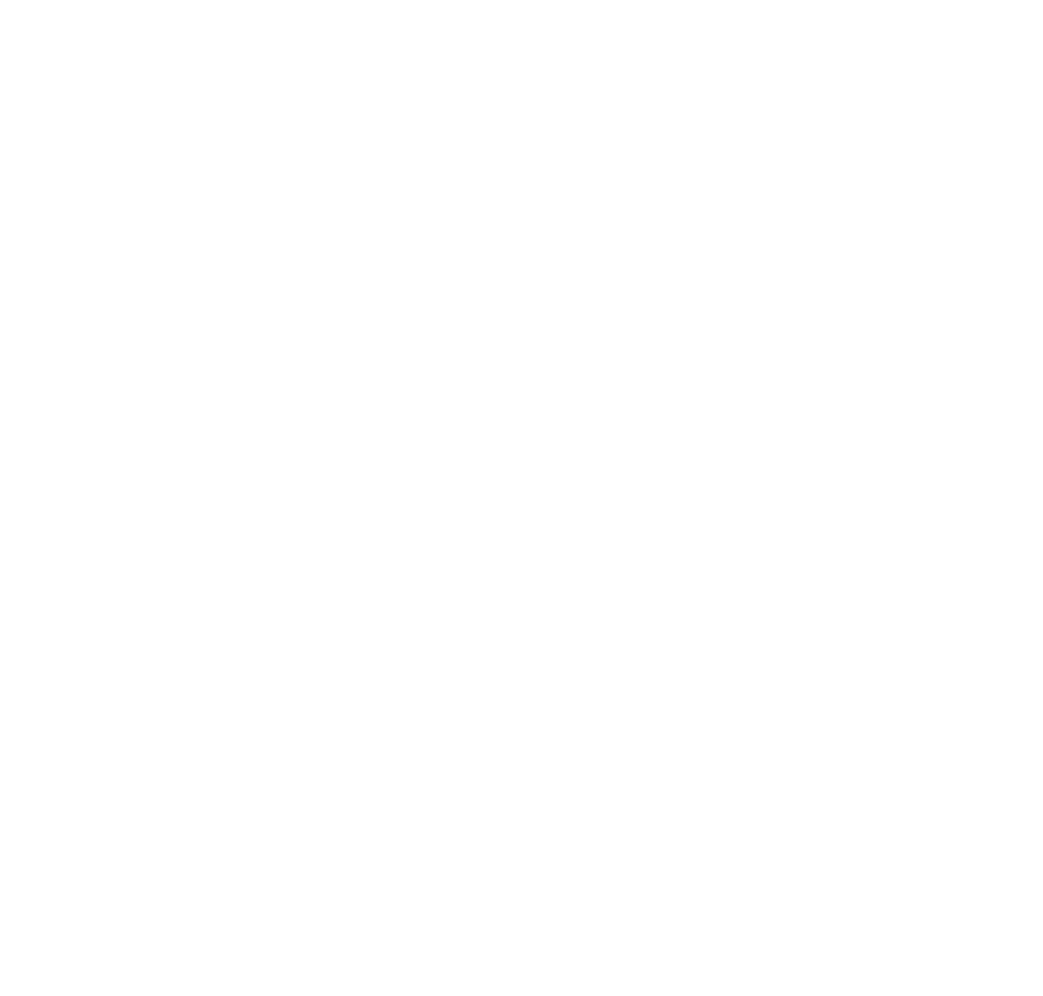
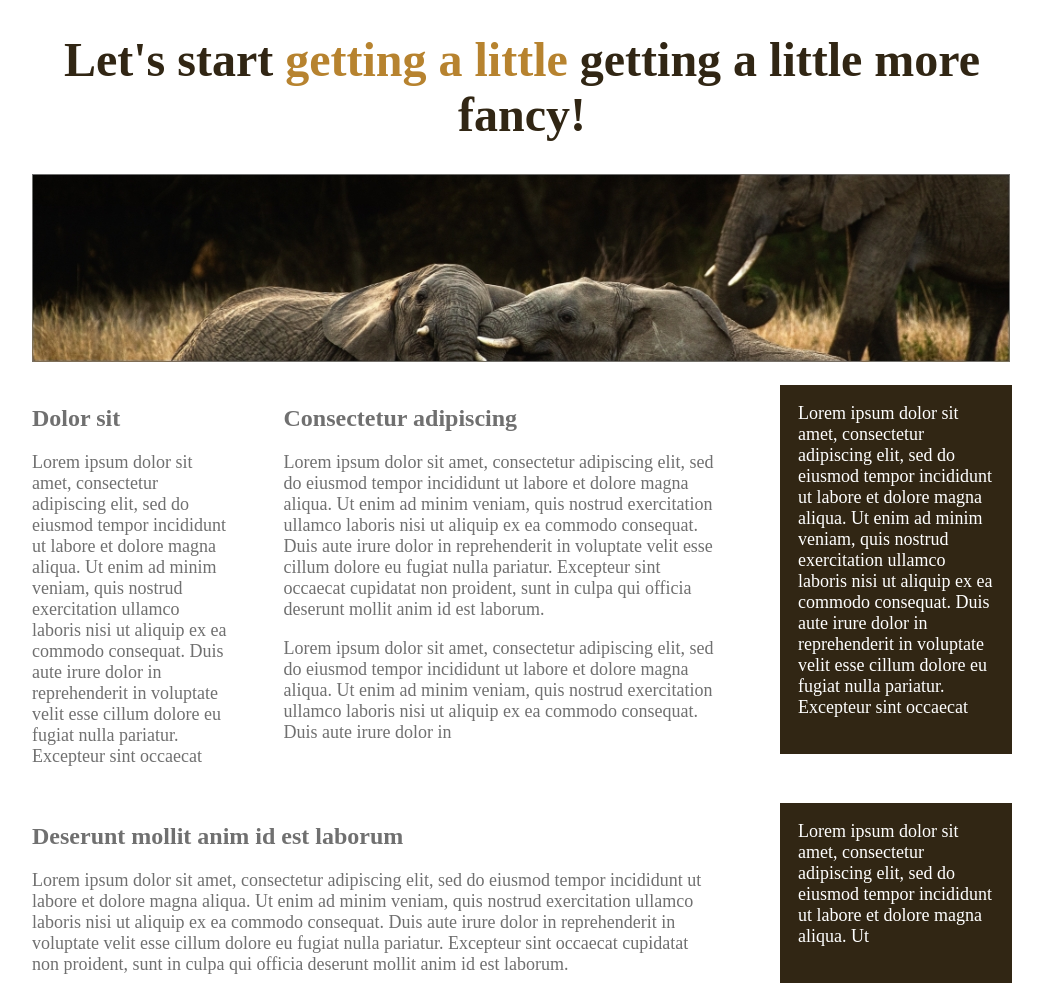
Before and after one commit to rob-1four/responsive-web-design, a plain HTML site: page think-responsively/index.html in a window 1280 px wide. Shown: the whole page, without its empty margins (118-1161 px from the left). Before the commit the page ends 800 px from the top, so only its background shows below. Drawn offline with Linux system fonts and the light colour scheme.

Commit message:
finish HTML part, working on css

```diff
--- a/think-responsively/css/style.css
+++ b/think-responsively/css/style.css
@@ -0,0 +1,68 @@
+body {
+  font-size: 1.125rem;
+  color: #707070;
+  margin: 0;
+}
+
+/* typhography */
+
+h1 {
+  font-size: 3rem;
+  color: #312614;
+  text-align: center;
+}
+
+h1 span {
+  color: #b7832f;
+}
+
+h2 {
+  font-size: 1.5rem;
+}
+
+p {
+  margin-top: 0;
+}
+
+.col-accent {
+  background: #312614;
+  color: white;
+  padding: 1em;
+}
+
+/* Layout */
+
+img {
+  max-width: 100%;
+}
+
+.container {
+  width: 95%;
+  max-width: 980px;
+  margin: 0 auto;
+}
+
+.columns {
+  display: flex;
+  justify-content: space-between;
+  align-items: flex-start;
+  margin: 1em 0;
+}
+
+.col-1 {
+  width: 20%;
+}
+
+.col-2 {
+  width: 45%;
+}
+
+.col-3 {
+  width: 70%;
+}
+
+.col-accent {
+  background: #312614;
+  color: white;
+  padding: 1em;
+}
--- a/think-responsively/index.html
+++ b/think-responsively/index.html
@@ -4,9 +4,36 @@
     <meta charset="UTF-8">
     <meta http-equiv="X-UA-Compatible" content="IE=edge">
     <meta name="viewport" content="width=device-width, initial-scale=1.0">
-    <title>Blog</title>
+    <link rel="stylesheet" href="./css/style.css">
+    <title>Animal Planet</title>
 </head>
 <body>
-
+    <div class="container">
+        <h1>Let's start <span>getting a little</span> getting a little more fancy!</h1>
+        <img src="./images/elephants.jpg" alt="elephants">
+        <div class="columns">
+            <div class="col col-1">
+                <h2>Dolor sit</h2>
+                <p>Lorem ipsum dolor sit amet, consectetur adipiscing elit, sed do eiusmod tempor incididunt ut labore et dolore magna aliqua. Ut enim ad minim veniam, quis nostrud exercitation ullamco laboris nisi ut aliquip ex ea commodo consequat. Duis aute irure dolor in reprehenderit in voluptate velit esse cillum dolore eu fugiat nulla pariatur. Excepteur sint occaecat</p>
+            </div>
+            <div class="col col-2">
+                <h2>Consectetur adipiscing</h2>
+                <p>Lorem ipsum dolor sit amet, consectetur adipiscing elit, sed do eiusmod tempor incididunt ut labore et dolore magna aliqua. Ut enim ad minim veniam, quis nostrud exercitation ullamco laboris nisi ut aliquip ex ea commodo consequat. Duis aute irure dolor in reprehenderit in voluptate velit esse cillum dolore eu fugiat nulla pariatur. Excepteur sint occaecat cupidatat non proident, sunt in culpa qui officia deserunt mollit anim id est laborum.</p>
+                <p>Lorem ipsum dolor sit amet, consectetur adipiscing elit, sed do eiusmod tempor incididunt ut labore et dolore magna aliqua. Ut enim ad minim veniam, quis nostrud exercitation ullamco laboris nisi ut aliquip ex ea commodo consequat. Duis aute irure dolor in </p>
+            </div>
+            <div class="col col-1 col-accent">
+                <p>Lorem ipsum dolor sit amet, consectetur adipiscing elit, sed do eiusmod tempor incididunt ut labore et dolore magna aliqua. Ut enim ad minim veniam, quis nostrud exercitation ullamco laboris nisi ut aliquip ex ea commodo consequat. Duis aute irure dolor in reprehenderit in voluptate velit esse cillum dolore eu fugiat nulla pariatur. Excepteur sint occaecat</p>
+            </div>
+        </div>
+        <div class="columns">
+            <div class="col col-3">
+                <h2>Deserunt mollit anim id est laborum</h2>
+                <p>Lorem ipsum dolor sit amet, consectetur adipiscing elit, sed do eiusmod tempor incididunt ut labore et dolore magna aliqua. Ut enim ad minim veniam, quis nostrud exercitation ullamco laboris nisi ut aliquip ex ea commodo consequat. Duis aute irure dolor in reprehenderit in voluptate velit esse cillum dolore eu fugiat nulla pariatur. Excepteur sint occaecat cupidatat non proident, sunt in culpa qui officia deserunt mollit anim id est laborum.</p>
+            </div>
+            <div class="col col-1 col-accent">
+                <p>Lorem ipsum dolor sit amet, consectetur adipiscing elit, sed do eiusmod tempor incididunt ut labore et dolore magna aliqua. Ut</p>
+            </div>
+        </div>
+    </div>
 </body>
 </html>
```
Also changed, not shown: think-responsively/images/elephants.jpg (added).
